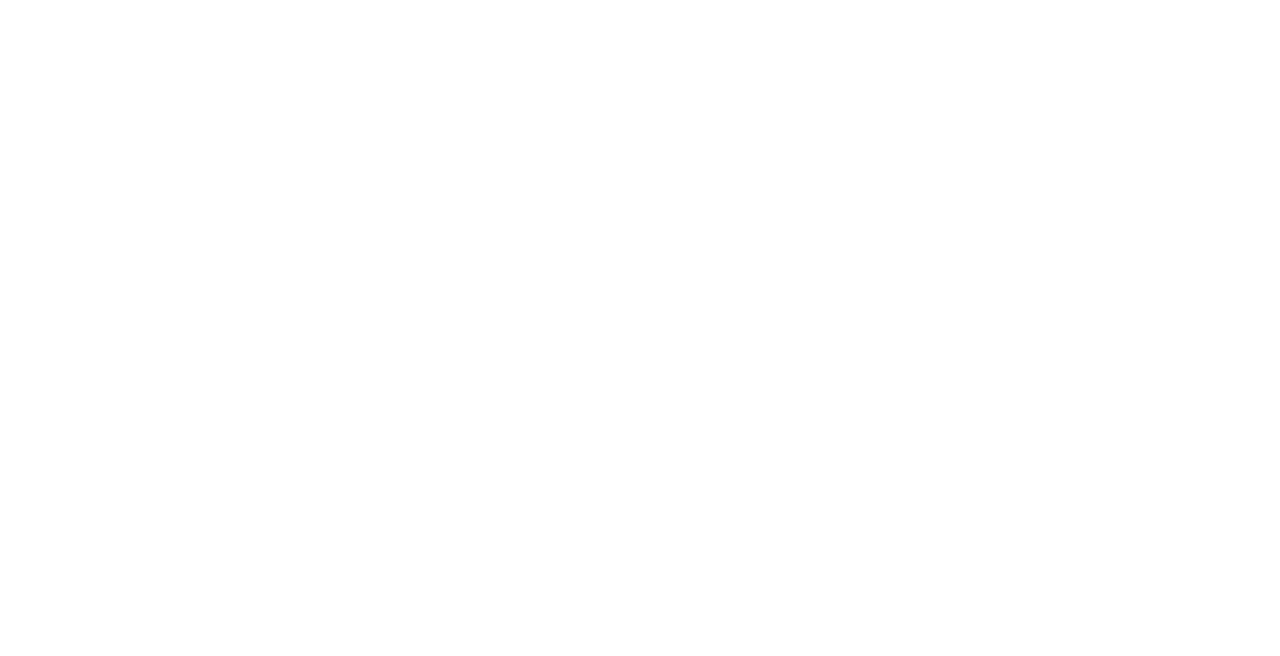
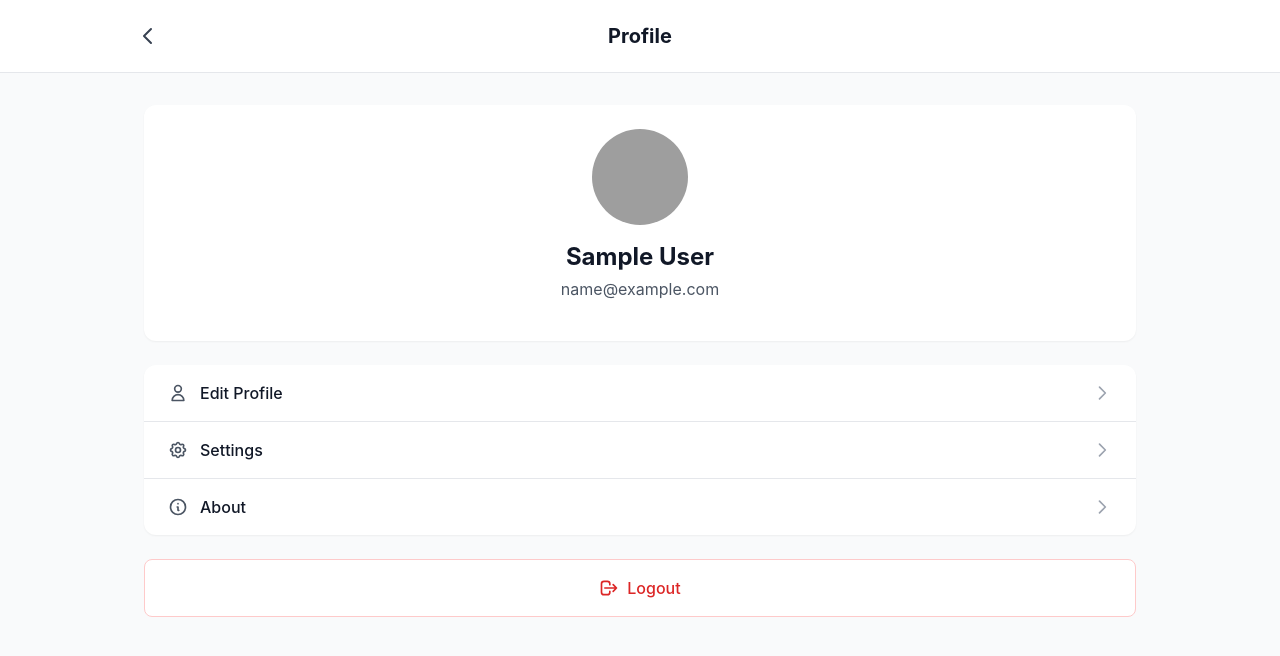
Before and after one commit to satyapalkhakhal/ThinkDsa, a React (Vite) app in the folder dsa-tracker/: page /profile in a window 1280 px wide. Before the commit this address had no page. Shown: the top 656 px of the page. Built offline with nearby package versions, Linux system fonts and the light colour scheme; sample sign-in values are in the browser's storage; grey boxes are pictures that could not be loaded.

Commit message:
Add logout functionality, Profile page, and fix bottom navigation

```diff
--- a/dsa-tracker/src/App.jsx
+++ b/dsa-tracker/src/App.jsx
@@ -4,6 +4,7 @@
 import Dashboard from './pages/Dashboard';
 import TopicDetail from './pages/TopicDetail';
 import ProblemDetail from './pages/ProblemDetail';
+import Profile from './pages/Profile';
 
 function App() {
     return (
@@ -14,6 +15,7 @@
                 <Route path="/dashboard" element={<Dashboard />} />
                 <Route path="/topic/:id" element={<TopicDetail />} />
                 <Route path="/problem/:id" element={<ProblemDetail />} />
+                <Route path="/profile" element={<Profile />} />
                 <Route path="/" element={<Navigate to="/login" replace />} />
             </Routes>
         </BrowserRouter>
--- a/dsa-tracker/src/components/BottomNav.jsx
+++ b/dsa-tracker/src/components/BottomNav.jsx
@@ -8,7 +8,7 @@
         { id: 'home', label: 'Home', path: '/dashboard', icon: 'home' },
         { id: 'topics', label: 'Topics', path: '/dashboard', icon: 'grid' },
         { id: 'saved', label: 'Saved', path: '/dashboard', icon: 'bookmark' },
-        { id: 'profile', label: 'Profile', path: '/dashboard', icon: 'user' }
+        { id: 'profile', label: 'Profile', path: '/profile', icon: 'user' }
     ];
 
     const isActive = (path) => location.pathname === path;
--- a/dsa-tracker/src/pages/Dashboard.jsx
+++ b/dsa-tracker/src/pages/Dashboard.jsx
@@ -110,6 +110,14 @@
         }
     };
 
+    const handleLogout = () => {
+        // Clear localStorage
+        localStorage.removeItem('user');
+        localStorage.removeItem('token');
+        // Redirect to login
+        navigate('/login');
+    };
+
     if (loading || !user) {
         return (
             <div className="min-h-screen bg-gray-50 flex items-center justify-center">
@@ -126,17 +134,26 @@
             {/* Header */}
             <header className="bg-white border-b border-gray-200 px-4 py-4 sticky top-0 z-40">
                 <div className="max-w-6xl mx-auto flex items-center justify-between">
-                    <button className="p-2 md:hidden">
-                        <svg className="w-6 h-6 text-gray-700" fill="none" stroke="currentColor" viewBox="0 0 24 24">
-                            <path strokeLinecap="round" strokeLinejoin="round" strokeWidth={2} d="M4 6h16M4 12h16M4 18h16" />
-                        </svg>
-                    </button>
                     <h1 className="text-xl md:text-2xl font-bold text-gray-900">THINKSCOPE</h1>
-                    <img
-                        src={user.avatar}
-                        alt="User avatar"
-                        className="w-10 h-10 md:w-12 md:h-12 rounded-full object-cover"
-                    />
+                    <div className="flex items-center gap-3">
+                        <button
+                            onClick={handleLogout}
+                            className="hidden md:flex items-center gap-2 px-4 py-2 text-sm text-gray-700 hover:text-red-600 hover:bg-red-50 rounded-lg transition-colors"
+                            title="Logout"
+                        >
+                            <svg className="w-5 h-5" fill="none" stroke="currentColor" viewBox="0 0 24 24">
+                                <path strokeLinecap="round" strokeLinejoin="round" strokeWidth={2} d="M17 16l4-4m0 0l-4-4m4 4H7m6 4v1a3 3 0 01-3 3H6a3 3 0 01-3-3V7a3 3 0 013-3h4a3 3 0 013 3v1" />
+                            </svg>
+                            <span>Logout</span>
+                        </button>
+                        <img
+                            src={user.avatar}
+                            alt="User avatar"
+                            className="w-10 h-10 md:w-12 md:h-12 rounded-full object-cover cursor-pointer"
+                            onClick={() => navigate('/profile')}
+                            title="Profile"
+                        />
+                    </div>
                 </div>
             </header>
 
--- /dev/null
+++ b/dsa-tracker/src/pages/Profile.jsx
@@ -0,0 +1,130 @@
+import { useState, useEffect } from 'react';
+import { useNavigate } from 'react-router-dom';
+import Card from '../components/Card';
+import BottomNav from '../components/BottomNav';
+
+export default function Profile() {
+    const navigate = useNavigate();
+    const [user, setUser] = useState(null);
+
+    useEffect(() => {
+        const storedUser = localStorage.getItem('user');
+        if (!storedUser) {
+            navigate('/login');
+            return;
+        }
+
+        try {
+            const userData = JSON.parse(storedUser);
+            setUser({
+                ...userData,
+                avatar: `https://ui-avatars.com/api/?name=${encodeURIComponent(userData.name)}&background=4F46E5&color=fff`
+            });
+        } catch (error) {
+            console.error('Error parsing user data:', error);
+            navigate('/login');
+        }
+    }, [navigate]);
+
+    const handleLogout = () => {
+        localStorage.removeItem('user');
+        localStorage.removeItem('token');
+        navigate('/login');
+    };
+
+    if (!user) {
+        return (
+            <div className="min-h-screen bg-gray-50 flex items-center justify-center">
+                <div className="animate-spin rounded-full h-12 w-12 border-b-2 border-blue-600"></div>
+            </div>
+        );
+    }
+
+    return (
+        <div className="min-h-screen bg-gray-50 pb-20 md:pb-6">
+            {/* Header */}
+            <header className="bg-white border-b border-gray-200 px-4 py-4 sticky top-0 z-40">
+                <div className="max-w-5xl mx-auto flex items-center justify-between">
+                    <button onClick={() => navigate('/dashboard')} className="p-2">
+                        <svg className="w-6 h-6 text-gray-700" fill="none" stroke="currentColor" viewBox="0 0 24 24">
+                            <path strokeLinecap="round" strokeLinejoin="round" strokeWidth={2} d="M15 19l-7-7 7-7" />
+                        </svg>
+                    </button>
+                    <h1 className="text-lg md:text-xl font-bold text-gray-900">Profile</h1>
+                    <div className="w-10"></div>
+                </div>
+            </header>
+
+            <div className="max-w-5xl mx-auto px-4 py-6 md:py-8 space-y-6">
+                {/* Profile Card */}
+                <Card className="p-6">
+                    <div className="flex flex-col items-center text-center">
+                        <img
+                            src={user.avatar}
+                            alt={user.name}
+                            className="w-24 h-24 rounded-full mb-4"
+                        />
+                        <h2 className="text-2xl font-bold text-gray-900 mb-1">{user.name}</h2>
+                        <p className="text-gray-600 mb-4">{user.email}</p>
+                    </div>
+                </Card>
+
+                {/* Account Settings */}
+                <Card className="divide-y divide-gray-200">
+                    <button className="w-full px-6 py-4 flex items-center justify-between hover:bg-gray-50 transition-colors">
+                        <div className="flex items-center gap-3">
+                            <svg className="w-5 h-5 text-gray-600" fill="none" stroke="currentColor" viewBox="0 0 24 24">
+                                <path strokeLinecap="round" strokeLinejoin="round" strokeWidth={2} d="M16 7a4 4 0 11-8 0 4 4 0 018 0zM12 14a7 7 0 00-7 7h14a7 7 0 00-7-7z" />
+                            </svg>
+                            <span className="text-gray-900 font-medium">Edit Profile</span>
+                        </div>
+                        <svg className="w-5 h-5 text-gray-400" fill="none" stroke="currentColor" viewBox="0 0 24 24">
+                            <path strokeLinecap="round" strokeLinejoin="round" strokeWidth={2} d="M9 5l7 7-7 7" />
+                        </svg>
+                    </button>
+
+                    <button className="w-full px-6 py-4 flex items-center justify-between hover:bg-gray-50 transition-colors">
+                        <div className="flex items-center gap-3">
+                            <svg className="w-5 h-5 text-gray-600" fill="none" stroke="currentColor" viewBox="0 0 24 24">
+                                <path strokeLinecap="round" strokeLinejoin="round" strokeWidth={2} d="M10.325 4.317c.426-1.756 2.924-1.756 3.35 0a1.724 1.724 0 002.573 1.066c1.543-.94 3.31.826 2.37 2.37a1.724 1.724 0 001.065 2.572c1.756.426 1.756 2.924 0 3.35a1.724 1.724 0 00-1.066 2.573c.94 1.543-.826 3.31-2.37 2.37a1.724 1.724 0 00-2.572 1.065c-.426 1.756-2.924 1.756-3.35 0a1.724 1.724 0 00-2.573-1.066c-1.543.94-3.31-.826-2.37-2.37a1.724 1.724 0 00-1.065-2.572c-1.756-.426-1.756-2.924 0-3.35a1.724 1.724 0 001.066-2.573c-.94-1.543.826-3.31 2.37-2.37.996.608 2.296.07 2.572-1.065z" />
+                                <path strokeLinecap="round" strokeLinejoin="round" strokeWidth={2} d="M15 12a3 3 0 11-6 0 3 3 0 016 0z" />
+                            </svg>
+                            <span className="text-gray-900 font-medium">Settings</span>
+                        </div>
+                        <svg className="w-5 h-5 text-gray-400" fill="none" stroke="currentColor" viewBox="0 0 24 24">
+                            <path strokeLinecap="round" strokeLinejoin="round" strokeWidth={2} d="M9 5l7 7-7 7" />
+                        </svg>
+                    </button>
+
+                    <button className="w-full px-6 py-4 flex items-center justify-between hover:bg-gray-50 transition-colors">
+                        <div className="flex items-center gap-3">
+                            <svg className="w-5 h-5 text-gray-600" fill="none" stroke="currentColor" viewBox="0 0 24 24">
+                                <path strokeLinecap="round" strokeLinejoin="round" strokeWidth={2} d="M13 16h-1v-4h-1m1-4h.01M21 12a9 9 0 11-18 0 9 9 0 0118 0z" />
+                            </svg>
+                            <span className="text-gray-900 font-medium">About</span>
+                        </div>
+                        <svg className="w-5 h-5 text-gray-400" fill="none" stroke="currentColor" viewBox="0 0 24 24">
+                            <path strokeLinecap="round" strokeLinejoin="round" strokeWidth={2} d="M9 5l7 7-7 7" />
+                        </svg>
+                    </button>
+                </Card>
+
+                {/* Logout Button */}
+                <button
+                    onClick={handleLogout}
+                    className="w-full px-6 py-4 bg-white border border-red-200 rounded-lg flex items-center justify-center gap-2 text-red-600 hover:bg-red-50 transition-colors font-medium"
+                >
+                    <svg className="w-5 h-5" fill="none" stroke="currentColor" viewBox="0 0 24 24">
+                        <path strokeLinecap="round" strokeLinejoin="round" strokeWidth={2} d="M17 16l4-4m0 0l-4-4m4 4H7m6 4v1a3 3 0 01-3 3H6a3 3 0 01-3-3V7a3 3 0 013-3h4a3 3 0 013 3v1" />
+                    </svg>
+                    Logout
+                </button>
+            </div>
+
+            {/* Bottom Nav - Mobile Only */}
+            <div className="md:hidden">
+                <BottomNav />
+            </div>
+        </div>
+    );
+}
```
